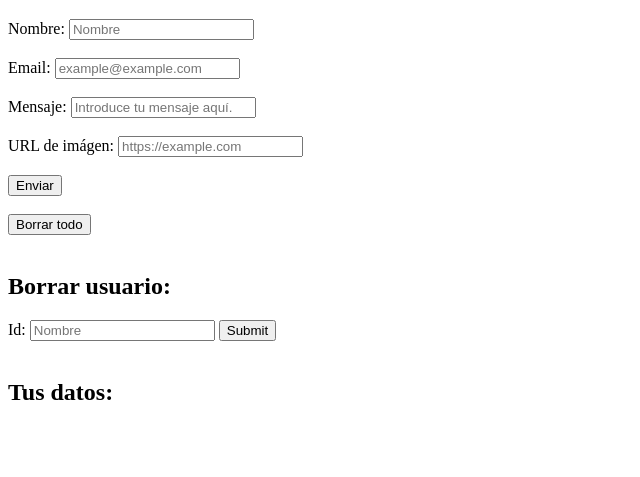
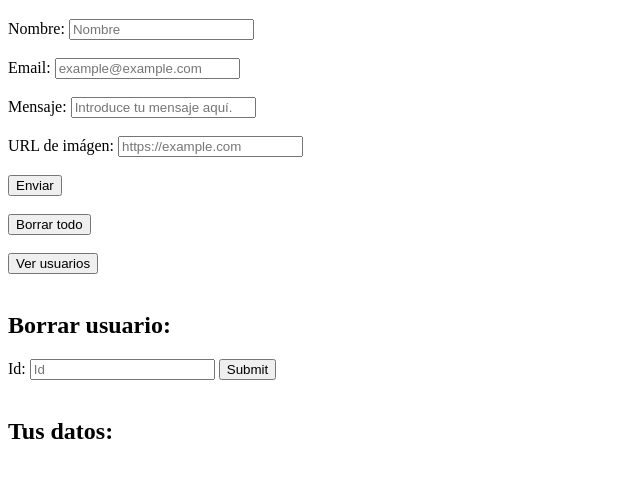
Before and after one commit to javirs200/ejercicioFirebase, a plain HTML site: page index.html in a window 1280 px wide. Shown: the part 79-556 px from the top of the page, without its empty margins (0-640 px from the left). Drawn offline with Linux system fonts and the light colour scheme.

Commit message:
add showall button

```diff
--- a/index.html
+++ b/index.html
@@ -41,10 +41,13 @@
         <button id="deleteAll">Borrar todo</button>
         <br>
         <br>
+        <button id="showAll">Ver usuarios</button>
+        <br>
+        <br>
         <form action="" id="deleteUser">
             <h2>Borrar usuario:</h2>
             <label for="nameDelete">Id:</label>
-            <input type="text" name="nameDelete" id="nameDelete" placeholder="Nombre">
+            <input type="text" name="nameDelete" id="nameDelete" placeholder="Id">
             <input type="submit" id="submitDelete">
         </form>
         <br>
--- a/script.js
+++ b/script.js
@@ -101,3 +101,7 @@ document.getElementById("deleteUser")
     deleteUser(deleteid);
 
 });
+
+document.getElementById("showAll").addEventListener("click",()=>{
+  readAll()
+})
```
